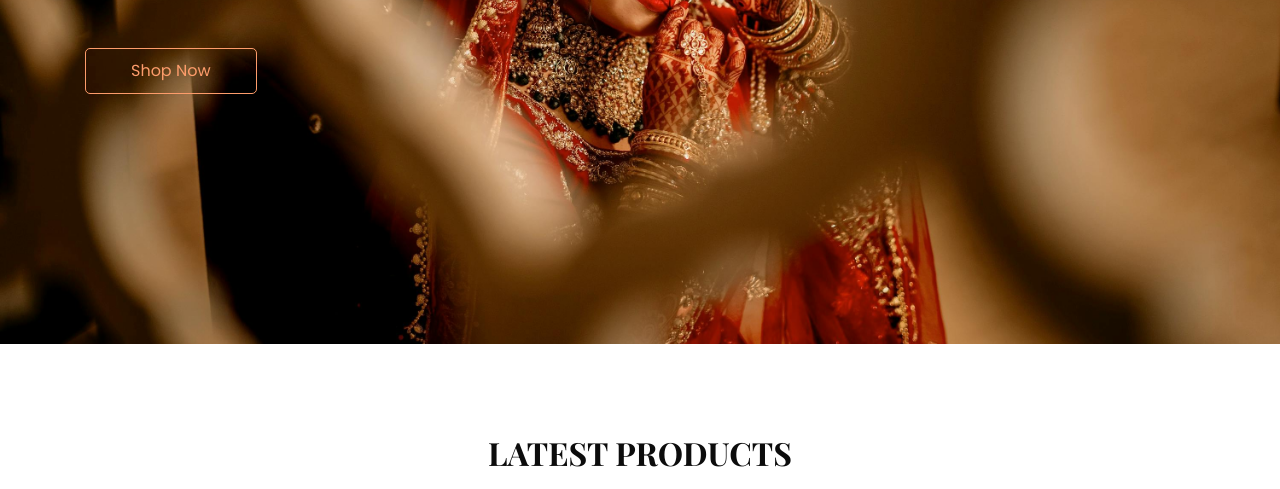
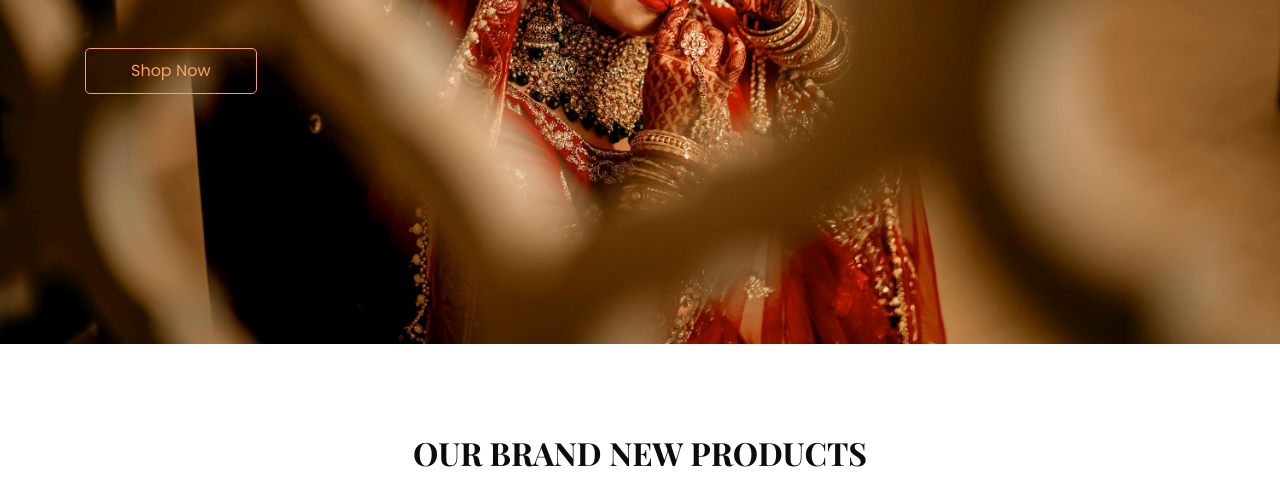
Before and after one commit to Barhana/Mysamplescsstemp, a plain HTML site: page index.html in a window 1280 px wide. Shown: the part 456-945 px from the top of the page. Drawn offline with nearby package versions, Linux system fonts and the light colour scheme.

Commit message:
Updated index.html

```diff
--- a/index.html
+++ b/index.html
@@ -95,7 +95,7 @@
     <div class="container">
       <div class="heading_container heading_center">
         <h2>
-          Latest Products
+          Our Brand New Products
         </h2>
       </div>
       <div class="row">
```
